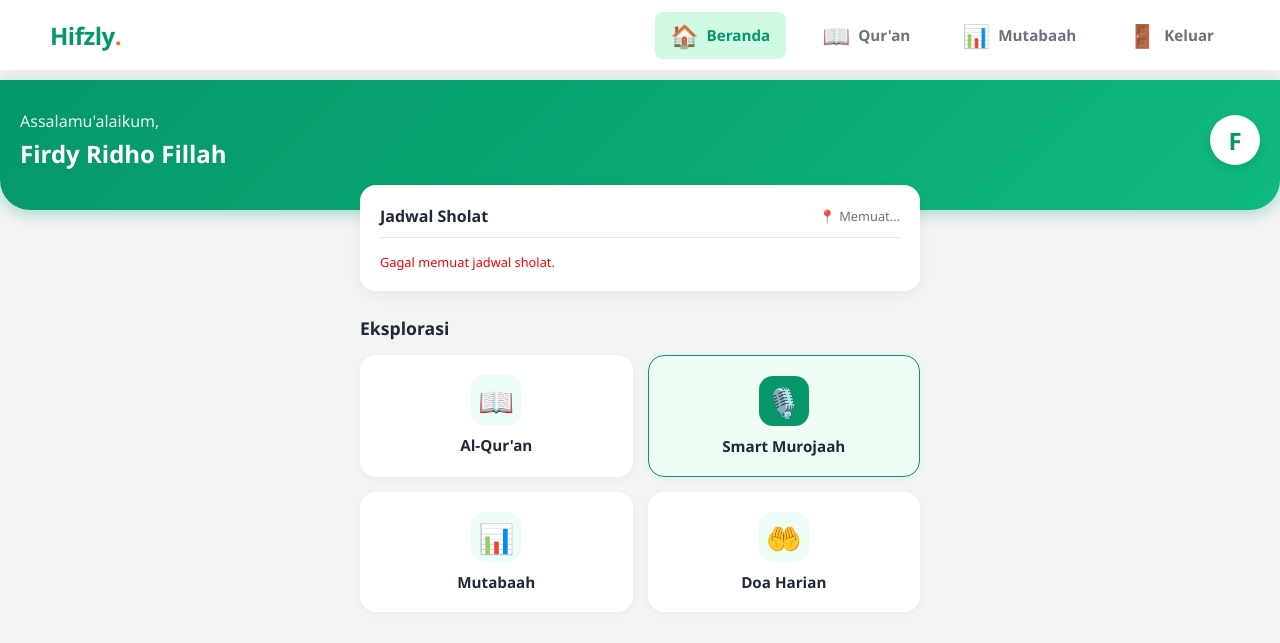
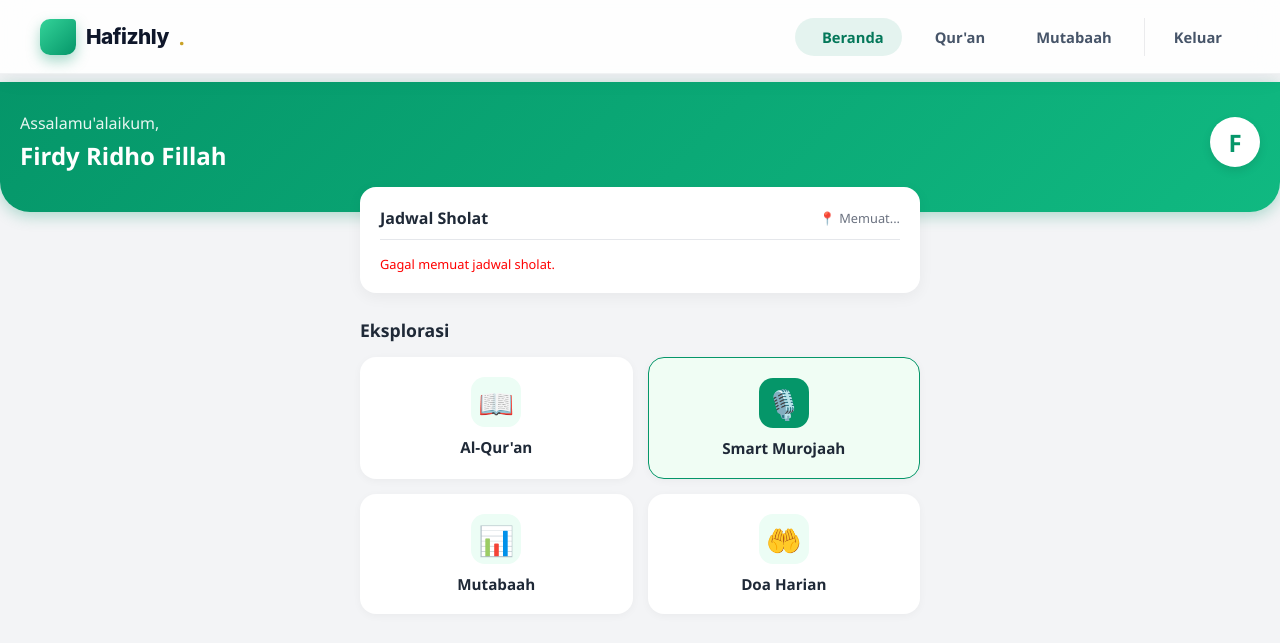
Before and after one commit to firdyridho/Hafizhly, a PHP site: page /user/dashboard.php in a window 1280 px wide. Shown: the top 643 px of the page. Run offline with PHP 8.4, Linux system fonts and the light colour scheme; a user stored in the database is signed in.

Commit message:
navbar ui uix improve

```diff
--- a/components/nav.php
+++ b/components/nav.php
@@ -1,118 +1,298 @@
 <?php
 // Mengambil nama file yang sedang dibuka (contoh: 'dashboard.php' atau 'mutabaah.php')
-// Ini berguna agar warna ikon yang aktif bisa menyala otomatis
+// Ini berguna agar ikon yang aktif bisa menyala otomatis
 $current_page = basename($_SERVER['PHP_SELF']);
 ?>
 
+<!-- Kalau Font Awesome belum di-load di halaman ini, sertakan baris ini di <head> -->
+<!-- <link rel="stylesheet" href="https://cdnjs.cloudflare.com/ajax/libs/font-awesome/6.5.2/css/all.min.css"> -->
+
 <style>
+    :root {
+        --nav-primary: #059669;
+        --nav-primary-light: #34d399;
+        --nav-primary-dark: #04785a;
+        --nav-gold: #c9a227;
+        --nav-muted: #9ca3af;
+        --nav-glow: rgba(5, 150, 105, 0.35);
+    }
+
     /* =========================================
        DEFAULT: MOBILE FIRST (BOTTOM NAVIGATION)
        ========================================= */
+    body {
+        padding-bottom: calc(78px + env(safe-area-inset-bottom));
+    }
+
     .app-nav {
         position: fixed;
-        bottom: 0; left: 0; right: 0;
-        background: #ffffff;
-        box-shadow: 0 -2px 15px rgba(0,0,0,0.08);
+        bottom: 0;
+        left: 0;
+        right: 0;
+        background: rgba(255, 255, 255, 0.85);
+        backdrop-filter: blur(16px);
+        -webkit-backdrop-filter: blur(16px);
+        box-shadow: 0 -8px 30px rgba(15, 23, 42, 0.08);
+        border-top: 1px solid rgba(15, 23, 42, 0.05);
         display: flex;
         justify-content: space-around;
         align-items: center;
-        padding: 10px 0 15px 0; /* Padding bawah lebih besar untuk area swipe HP */
+        padding: 10px 6px calc(12px + env(safe-area-inset-bottom));
         z-index: 1000;
-        transition: all 0.3s ease;
+        animation: navRise 0.5s cubic-bezier(0.16, 1, 0.3, 1);
     }
 
-    /* Sembunyikan Logo Brand di Mobile (karena menu ada di bawah) */
-    .nav-brand { display: none; }
+    @keyframes navRise {
+        from {
+            transform: translateY(100%);
+        }
+
+        to {
+            transform: translateY(0);
+        }
+    }
+
+    /* Sembunyikan brand di mobile (menu ada di bawah) */
+    .nav-brand {
+        display: none;
+    }
 
     .nav-links {
         display: flex;
         width: 100%;
         justify-content: space-around;
+        align-items: center;
     }
 
     .nav-item {
+        position: relative;
         display: flex;
         flex-direction: column;
         align-items: center;
+        justify-content: flex-end;
         text-decoration: none;
-        color: #6b7280; /* Warna abu-abu redup */
-        font-size: 0.75rem;
+        color: var(--nav-muted);
+        font-size: 0.68rem;
         font-weight: 600;
-        gap: 4px;
-        transition: 0.3s;
+        gap: 3px;
+        min-width: 56px;
+        padding: 4px 0;
+        -webkit-tap-highlight-color: transparent;
     }
 
-    .nav-item.active { color: #059669; /* Warna Hijau Primary saat aktif */ }
-    .nav-icon { font-size: 1.4rem; }
+    .nav-icon-wrap {
+        position: relative;
+        width: 42px;
+        height: 42px;
+        display: flex;
+        align-items: center;
+        justify-content: center;
+        border-radius: 14px;
+        transition: transform 0.4s cubic-bezier(0.34, 1.56, 0.64, 1), background 0.35s ease, box-shadow 0.35s ease;
+    }
+
+    .nav-icon {
+        font-size: 1.2rem;
+        color: var(--nav-muted);
+        transition: color 0.3s ease, transform 0.3s ease;
+    }
+
+    .nav-text {
+        transition: color 0.3s ease, opacity 0.3s ease;
+        opacity: 0.75;
+    }
+
+    /* State aktif: ikon "melayang" dalam bubble gradient */
+    .nav-item.active .nav-icon-wrap {
+        background: linear-gradient(135deg, var(--nav-primary-light), var(--nav-primary));
+        transform: translateY(-14px) scale(1.06);
+        box-shadow: 0 12px 22px var(--nav-glow);
+    }
+
+    .nav-item.active .nav-icon {
+        color: #fff;
+        transform: scale(1.05);
+    }
+
+    .nav-item.active .nav-text {
+        color: var(--nav-primary-dark);
+        font-weight: 700;
+        opacity: 1;
+    }
+
+    .nav-item:not(.active):active .nav-icon-wrap {
+        background: rgba(5, 150, 105, 0.08);
+        transform: scale(0.92);
+    }
+
+    /* Item logout diberi aksen merah halus saat disentuh */
+    .nav-item.nav-logout:active .nav-icon-wrap {
+        background: rgba(239, 68, 68, 0.1);
+    }
+
+    .nav-item.nav-logout:active .nav-icon {
+        color: #ef4444;
+    }
 
     /* =========================================
        RESPONSIVE: DESKTOP (TOP HEADER)
-       Jika lebar layar di atas 768px (Tablet/PC)
        ========================================= */
     @media (min-width: 768px) {
         body {
-            /* Hapus jarak bawah, pindahkan jaraknya ke atas untuk Header */
             padding-bottom: 0 !important;
-            padding-top: 80px !important;
+            padding-top: 82px !important;
         }
 
         .app-nav {
-            top: 0; bottom: auto; /* Pindah ke atas */
-            padding: 0 50px;
-            height: 70px;
+            top: 0;
+            bottom: auto;
+            left: 0;
+            right: 0;
+            padding: 0 40px;
+            height: 74px;
             justify-content: space-between;
-            box-shadow: 0 2px 10px rgba(0,0,0,0.05);
+            box-shadow: 0 4px 24px rgba(15, 23, 42, 0.05);
+            border-top: none;
+            border-bottom: 1px solid rgba(15, 23, 42, 0.05);
+            animation: navDrop 0.5s cubic-bezier(0.16, 1, 0.3, 1);
         }
 
-        /* Munculkan Logo Brand di Kiri */
+        @keyframes navDrop {
+            from {
+                transform: translateY(-100%);
+            }
+
+            to {
+                transform: translateY(0);
+            }
+        }
+
         .nav-brand {
             display: flex;
             align-items: center;
-            font-size: 1.5rem;
+            gap: 10px;
+            font-family: 'Plus Jakarta Sans', 'Inter', sans-serif;
+            font-size: 1.3rem;
             font-weight: 800;
-            color: #059669;
+            color: #0f172a;
             letter-spacing: -0.5px;
+            text-decoration: none;
         }
 
-        .nav-brand span { color: #f97316; /* Aksen oranye AI */ }
+        .nav-brand .brand-mark {
+            width: 36px;
+            height: 36px;
+            border-radius: 10px 4px 10px 10px;
+            background: linear-gradient(135deg, var(--nav-primary-light), var(--nav-primary));
+            display: flex;
+            align-items: center;
+            justify-content: center;
+            color: #fff;
+            font-size: 1rem;
+            box-shadow: 0 6px 14px var(--nav-glow);
+        }
+
+        .nav-brand span.dot {
+            color: var(--nav-gold);
+        }
 
         .nav-links {
             width: auto;
-            gap: 20px;
+            gap: 6px;
         }
 
         .nav-item {
-            flex-direction: row; /* Ikon dan teks sejajar menyamping */
-            font-size: 0.95rem;
-            gap: 8px;
-            padding: 8px 16px;
-            border-radius: 8px;
+            position: relative;
+            flex-direction: row;
+            font-size: 0.92rem;
+            gap: 9px;
+            min-width: auto;
+            padding: 9px 18px;
+            border-radius: 30px;
+            color: #475569;
+            transition: background 0.3s ease, color 0.3s ease;
         }
 
-        .nav-item:hover { background: #f3f4f6; color: #059669; }
-        .nav-item.active { background: #d1fae5; color: #059669; }
+        .nav-icon-wrap {
+            width: auto;
+            height: auto;
+            border-radius: 0;
+            background: none !important;
+            box-shadow: none !important;
+            transform: none !important;
+        }
+
+        .nav-icon {
+            font-size: 1rem;
+        }
+
+        .nav-item .nav-text {
+            opacity: 1;
+        }
+
+        .nav-item:hover {
+            background: #f1f5f9;
+            color: var(--nav-primary-dark);
+        }
+
+        .nav-item:hover .nav-icon {
+            color: var(--nav-primary-dark);
+        }
+
+        .nav-item.active {
+            background: rgba(5, 150, 105, 0.1);
+            color: var(--nav-primary-dark);
+        }
+
+        .nav-item.active .nav-icon {
+            color: var(--nav-primary-dark);
+            transform: none;
+        }
+
+        .nav-item.active .nav-text {
+            font-weight: 700;
+        }
+
+        .nav-item.nav-logout {
+            margin-left: 8px;
+            border-left: 1px solid rgba(15, 23, 42, 0.08);
+            border-radius: 0 30px 30px 0;
+            padding-left: 20px;
+        }
+
+        .nav-item.nav-logout:hover {
+            background: rgba(239, 68, 68, 0.08);
+            color: #ef4444;
+        }
+
+        .nav-item.nav-logout:hover .nav-icon {
+            color: #ef4444;
+        }
     }
 </style>
 
-<div class="app-nav">
-    <div class="nav-brand">Hifzly<span>.</span></div>
+<nav class="app-nav">
+    <a href="dashboard.php" class="nav-brand">
+        <span class="brand-mark"><i class="fa-solid fa-book-quran"></i></span>
+        Hafizhly<span class="dot">.</span>
+    </a>
 
     <div class="nav-links">
         <a href="dashboard.php" class="nav-item <?= $current_page == 'dashboard.php' ? 'active' : '' ?>">
-            <span class="nav-icon">🏠</span>
+            <span class="nav-icon-wrap"><i class="fa-solid fa-house nav-icon"></i></span>
             <span class="nav-text">Beranda</span>
         </a>
         <a href="alquran.php" class="nav-item <?= $current_page == 'alquran.php' ? 'active' : '' ?>">
-            <span class="nav-icon">📖</span>
+            <span class="nav-icon-wrap"><i class="fa-solid fa-book-open-reader nav-icon"></i></span>
             <span class="nav-text">Qur'an</span>
         </a>
         <a href="mutabaah.php" class="nav-item <?= $current_page == 'mutabaah.php' ? 'active' : '' ?>">
-            <span class="nav-icon">📊</span>
+            <span class="nav-icon-wrap"><i class="fa-solid fa-chart-simple nav-icon"></i></span>
             <span class="nav-text">Mutabaah</span>
         </a>
-        <a href="../logout.php" class="nav-item" onclick="return confirm('Yakin ingin keluar?')">
-            <span class="nav-icon">🚪</span>
+        <a href="../logout.php" class="nav-item nav-logout" onclick="return confirm('Yakin ingin keluar?')">
+            <span class="nav-icon-wrap"><i class="fa-solid fa-right-from-bracket nav-icon"></i></span>
             <span class="nav-text">Keluar</span>
         </a>
     </div>
-</div>
+</nav>
```
